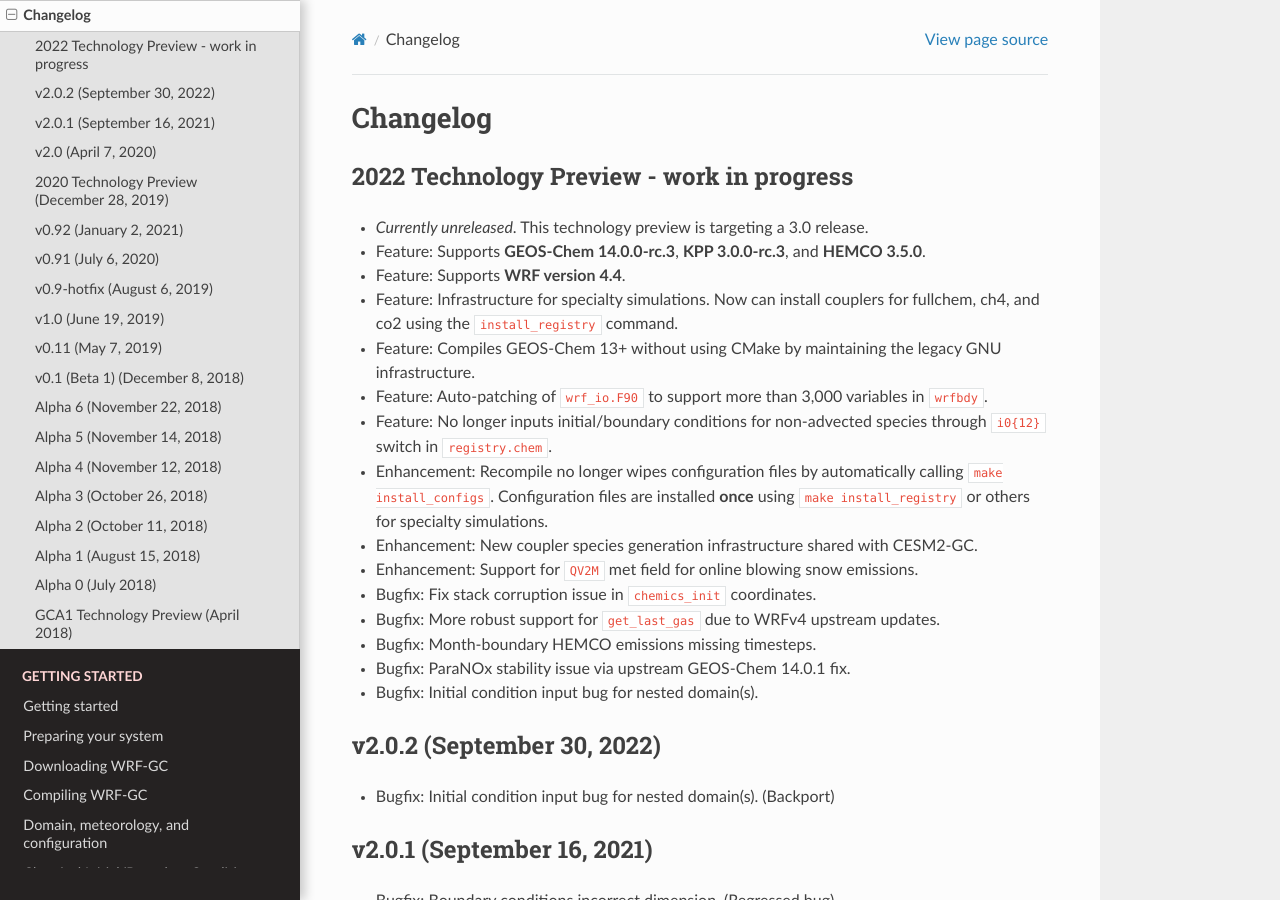
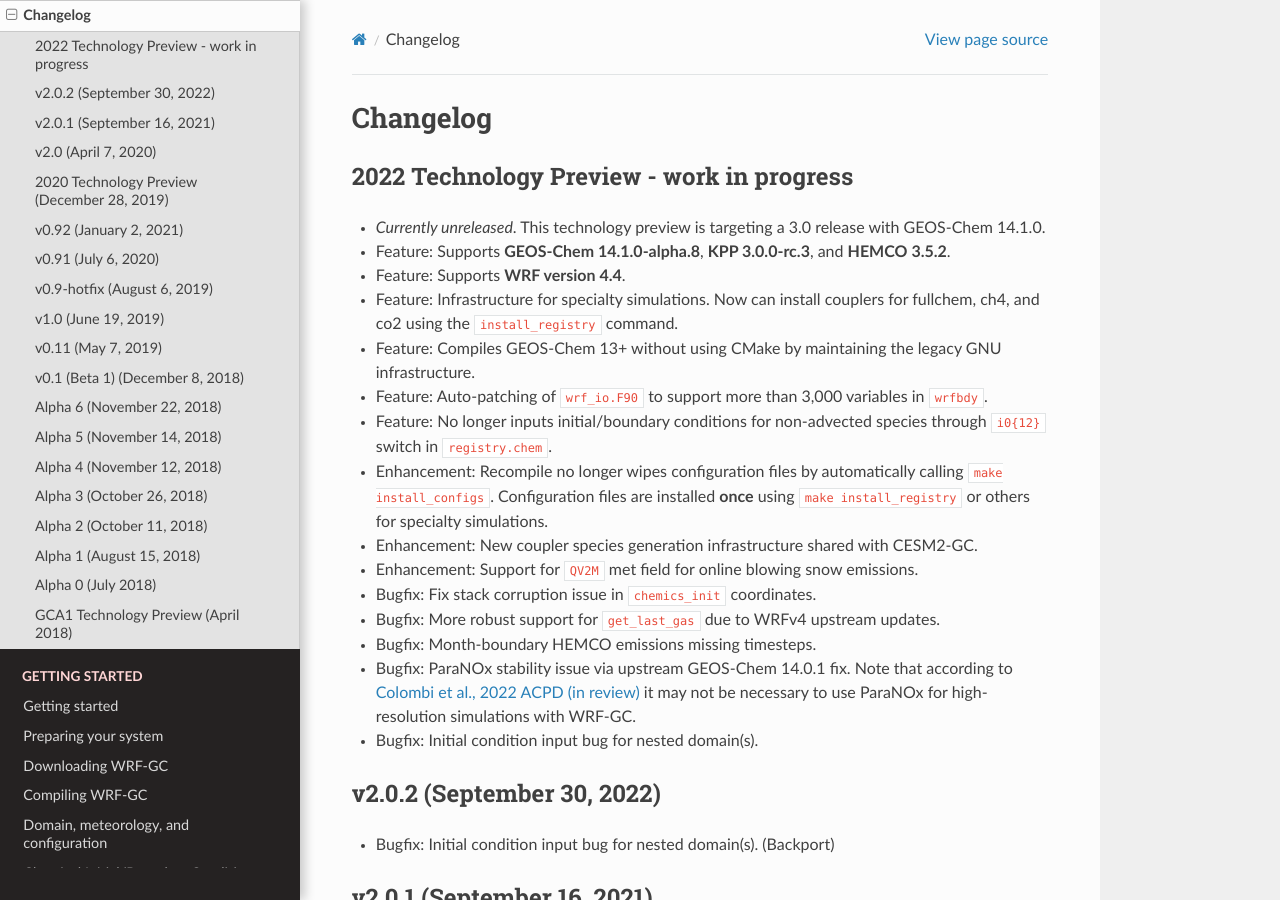
Before and after one commit to WRF-GC/documentation, a Sphinx documentation site: the page built from docs/source/changelog.rst, in a window 1280 px wide and 900 px high. Built offline with Sphinx 7.4.7 and the Read the Docs theme 2.0.0, drawn with Linux system fonts in a browser that asks for light colours.

Commit message:
Update changelog

```diff
--- a/docs/source/changelog.rst
+++ b/docs/source/changelog.rst
@@ -3,8 +3,8 @@ Changelog
 
 2022 Technology Preview - work in progress
 ------------------------------------------
-* *Currently unreleased*. This technology preview is targeting a 3.0 release.
-* Feature: Supports **GEOS-Chem 14.0.0-rc.3**, **KPP 3.0.0-rc.3**, and **HEMCO 3.5.0**.
+* *Currently unreleased*. This technology preview is targeting a 3.0 release with GEOS-Chem 14.1.0.
+* Feature: Supports **GEOS-Chem 14.1.0-alpha.8**, **KPP 3.0.0-rc.3**, and **HEMCO 3.5.2**.
 * Feature: Supports **WRF version 4.4**.
 * Feature: Infrastructure for specialty simulations. Now can install couplers for fullchem, ch4, and co2 using the ``install_registry`` command.
 * Feature: Compiles GEOS-Chem 13+ without using CMake by maintaining the legacy GNU infrastructure.
@@ -16,7 +16,7 @@ Changelog
 * Bugfix: Fix stack corruption issue in ``chemics_init`` coordinates.
 * Bugfix: More robust support for ``get_last_gas`` due to WRFv4 upstream updates.
 * Bugfix: Month-boundary HEMCO emissions missing timesteps.
-* Bugfix: ParaNOx stability issue via upstream GEOS-Chem 14.0.1 fix.
+* Bugfix: ParaNOx stability issue via upstream GEOS-Chem 14.0.1 fix. Note that according to `Colombi et al., 2022 ACPD (in review) <https://egusphere.copernicus.org/preprints/2022/egusphere-2022-1366/>`_ it may not be necessary to use ParaNOx for high-resolution simulations with WRF-GC.
 * Bugfix: Initial condition input bug for nested domain(s).
 
 v2.0.2 (September 30, 2022)
```
